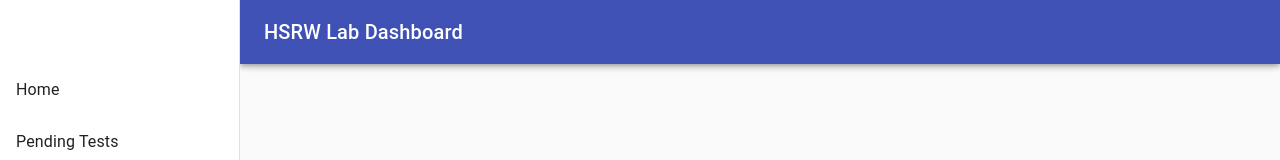
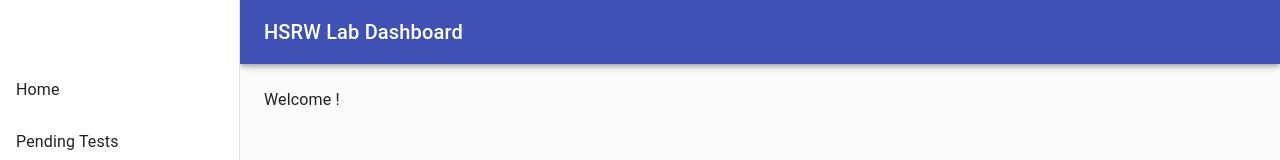
Before and after one commit to adityaghag/GDPRInHeathCare, a React (Create React App) app in the folder frontend/: page /lab in a window 1280 px wide. Shown: the top 160 px of the page. Built offline with nearby package versions, Linux system fonts and the light colour scheme.

Commit message:
error fixed in the lab component

```diff
--- a/frontend/src/component/lab/BookingAppointment.js
+++ b/frontend/src/component/lab/BookingAppointment.js
@@ -8,6 +8,7 @@
     root: {
         display: 'flex',
     },
+    toolbar: theme.mixins.toolbar,
     content: {
         flexGrow: 1,
         backgroundColor: theme.palette.primary.default,
@@ -26,7 +27,7 @@
                 <div className={classes.toolbar} />
                 <Typography paragraph>
                     Booking Appointment
-        </Typography>
+                </Typography>
             </main>
         </div>
     );
--- a/frontend/src/component/lab/Lab.js
+++ b/frontend/src/component/lab/Lab.js
@@ -8,6 +8,7 @@
   root: {
     display: 'flex',
   },
+  toolbar: theme.mixins.toolbar,
   content: {
     flexGrow: 1,
     backgroundColor: theme.palette.primary.default,
--- a/frontend/src/component/lab/Pendingtests.js
+++ b/frontend/src/component/lab/Pendingtests.js
@@ -8,11 +8,12 @@
   root: {
     display: 'flex',
   },
+  toolbar: theme.mixins.toolbar,
   content: {
     flexGrow: 1,
     backgroundColor: theme.palette.primary.default,
     padding: theme.spacing(3),
-  }
+  },
 }));
 
 
--- a/frontend/src/component/lab/Testresults.js
+++ b/frontend/src/component/lab/Testresults.js
@@ -8,6 +8,7 @@
   root: {
     display: 'flex',
   },
+  toolbar: theme.mixins.toolbar,
   content: {
     flexGrow: 1,
     backgroundColor: theme.palette.primary.default,
```
